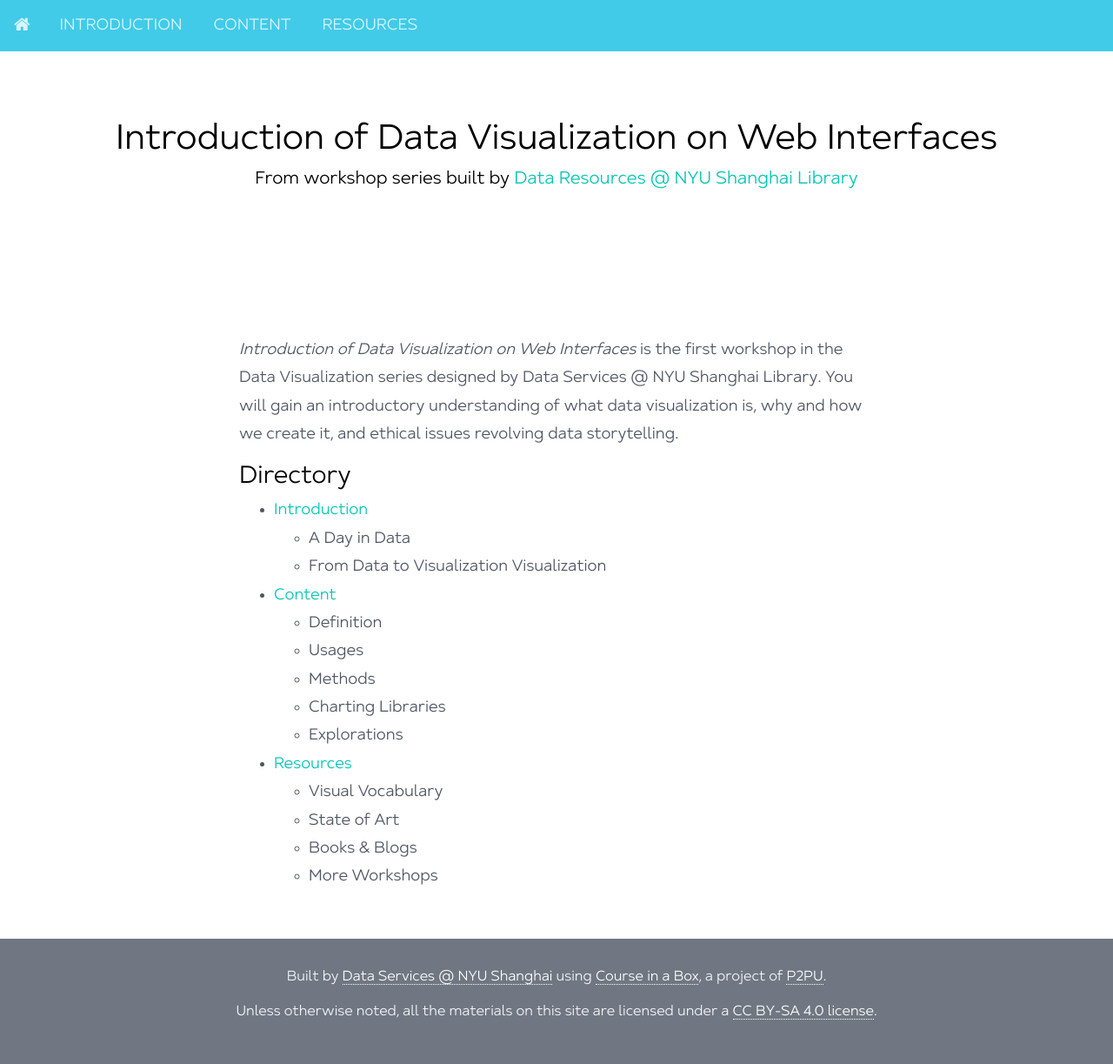
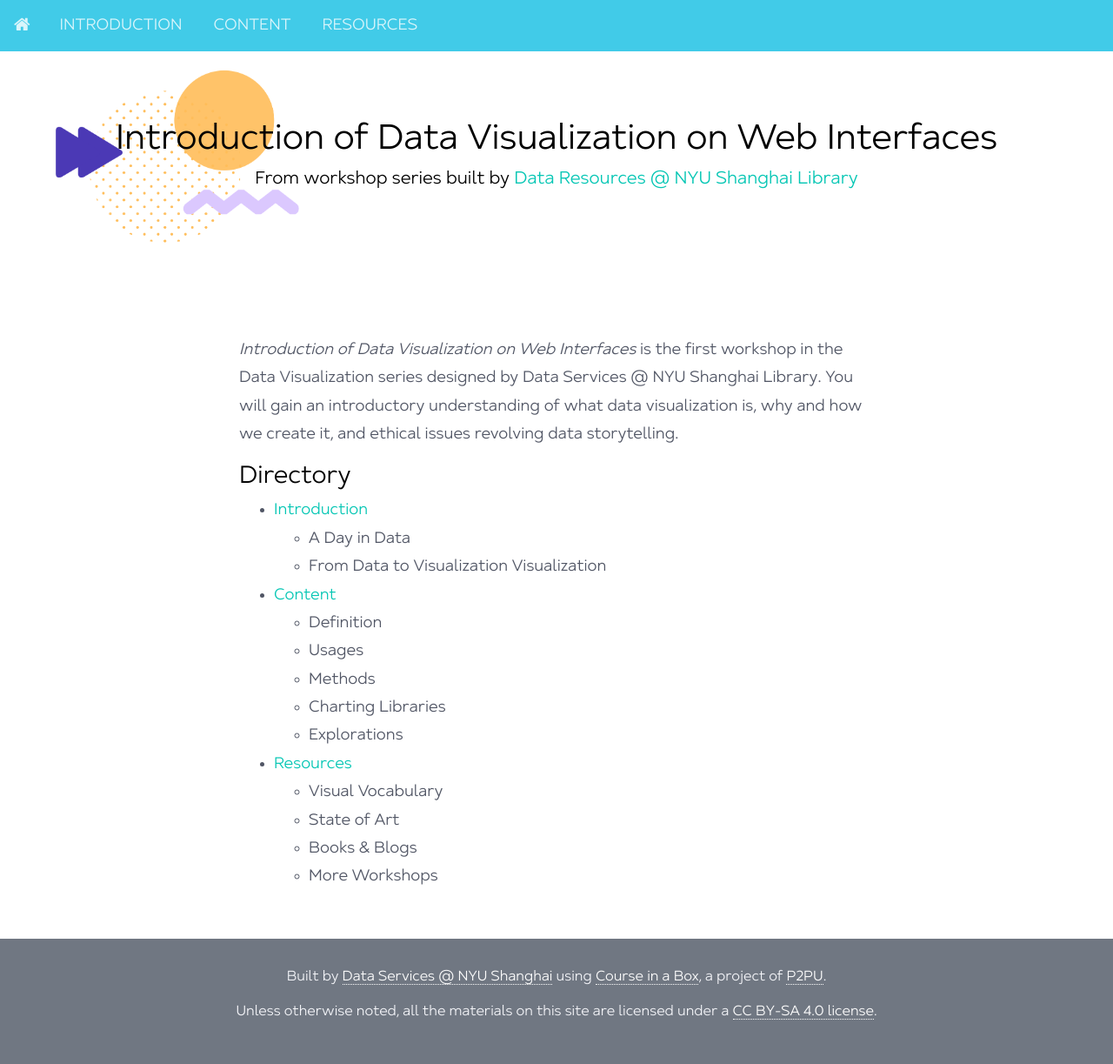
Before and after one commit to NYU-Shanghai-Data-Services/intro-to-data-viz, a Jekyll site: the page built from index.md, in a window 1280 px wide. Shown: the whole page at 87% size. Built offline with Jekyll 4.4.1, drawn with Linux system fonts in a browser that asks for light colours; nearby versions of some CDN libraries.

Commit message:
added cover

```diff
--- a/_sass/bootstrap/scss/_jumbotron.scss
+++ b/_sass/bootstrap/scss/_jumbotron.scss
@@ -13,7 +13,9 @@
 }
 
 .jumbotron-fluid {
-  padding-right: 0;
-  padding-left: 0;
-  @include border-radius(0);
+    padding-right: 0;
+    padding-left: 0;
+    border-radius: 0;
+    background: url(../img/Banner.png) no-repeat;
+    background-size: cover;
 }
```
